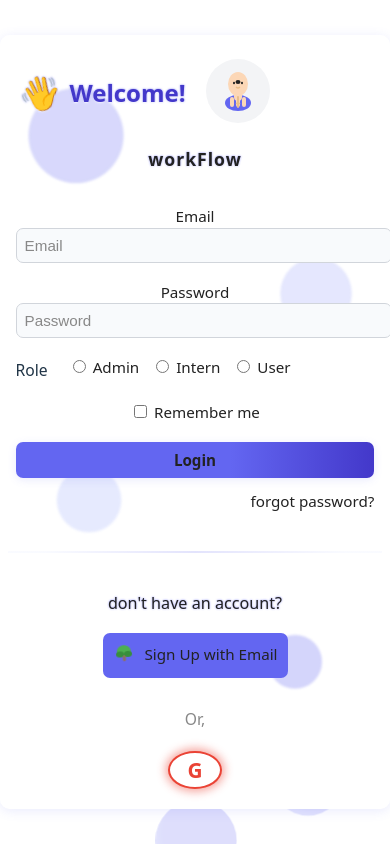
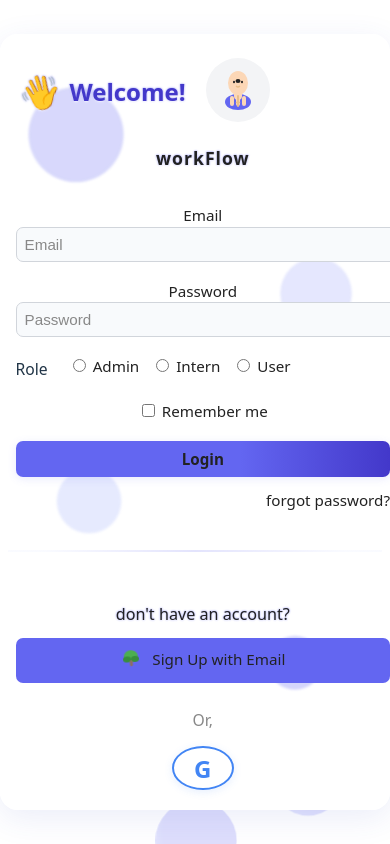
Before and after one commit to Djclash557/employee-data, a React (Vite) app in the folder employee data/: page / in a window 390 px wide. Built offline with nearby package versions, Linux system fonts and the light colour scheme.

Commit message:
fix: improve mobile layout for Login, SignUp, and EmployeeDashboard pages

```diff
--- a/employee data/src/EmployeeDashboard.css
+++ b/employee data/src/EmployeeDashboard.css
@@ -250,7 +250,19 @@
     }
 
     .dashboard-summary-row {
+        flex-direction: column !important;
+        align-items: stretch !important;
+        gap: 16px !important;
+        width: 100% !important;
+        min-width: 0 !important;
         margin-top: 32px !important;
+    }
+
+    .dashboard-summary-card {
+        width: 100% !important;
+        min-width: 0 !important;
+        margin: 0 !important;
+        box-sizing: border-box;
     }
 }
 
--- a/employee data/src/Login.css
+++ b/employee data/src/Login.css
@@ -365,32 +365,53 @@
 }
 
 @media (max-width: 700px) {
-    .sidebar {
-        display: none;
+    .login-card {
+        flex-direction: column !important;
+        overflow-y: auto !important;
+        overflow-x: hidden !important;
+        height: auto !important;
+        min-height: 0 !important;
+        max-height: none !important;
+        padding: 8px 2vw !important;
+        gap: 12px !important;
     }
 
-    .login-main {
-        padding: 0;
+    .login-left,
+    .login-right {
+        width: 100% !important;
+        padding: 12px 2vw !important;
+        min-width: 0 !important;
     }
 
-    .login-card {
-        box-shadow: 0 2px 12px #6366f122;
-        border-radius: 10px;
-        margin: 0 4vw;
-        width: 98vw;
-        height: auto;
+    .signup-section {
+        width: 100% !important;
+        display: flex !important;
+        flex-direction: column !important;
+        align-items: center !important;
+        gap: 12px !important;
+        margin-top: 12px !important;
     }
 
-    .login-main {
+    .signup-btn {
+        display: block !important;
+        width: 100% !important;
+        font-size: 1.1rem !important;
+        padding: 10px 0 !important;
+        margin: 0 auto 8px auto !important;
+    }
+
+    .social-btn.google {
+        font-size: 1.5rem !important;
+        width: 44px !important;
+        height: 44px !important;
+        background: #fff !important;
+        color: #4285F4 !important;
+        border: 2px solid #4285F4 !important;
+        display: flex !important;
         align-items: center !important;
         justify-content: center !important;
-        padding: 0 !important;
-    }
-
-    .login-card {
         margin: 0 auto !important;
-        left: 0 !important;
-        right: 0 !important;
+        box-shadow: 0 2px 8px #4285f422 !important;
     }
 }
 
```
